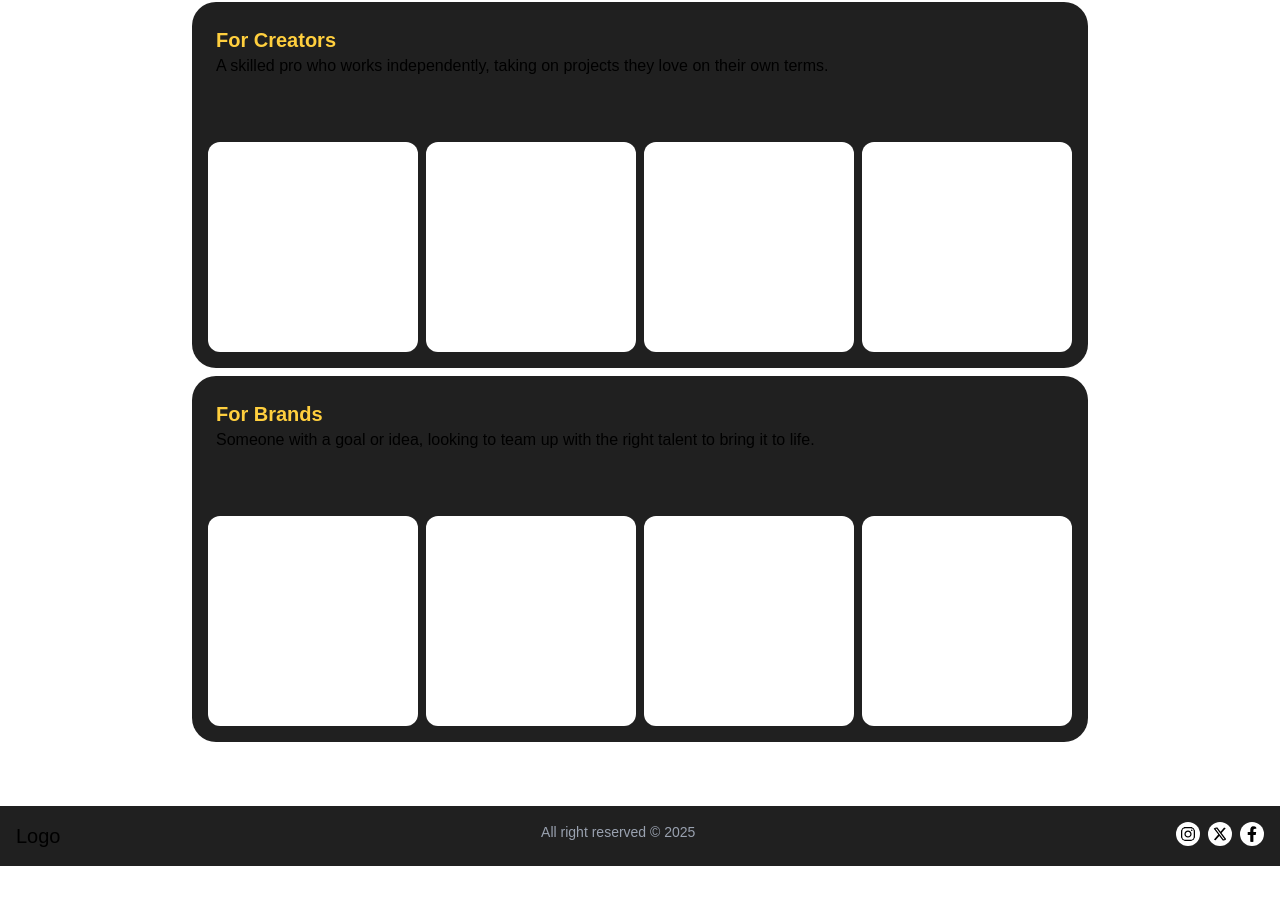
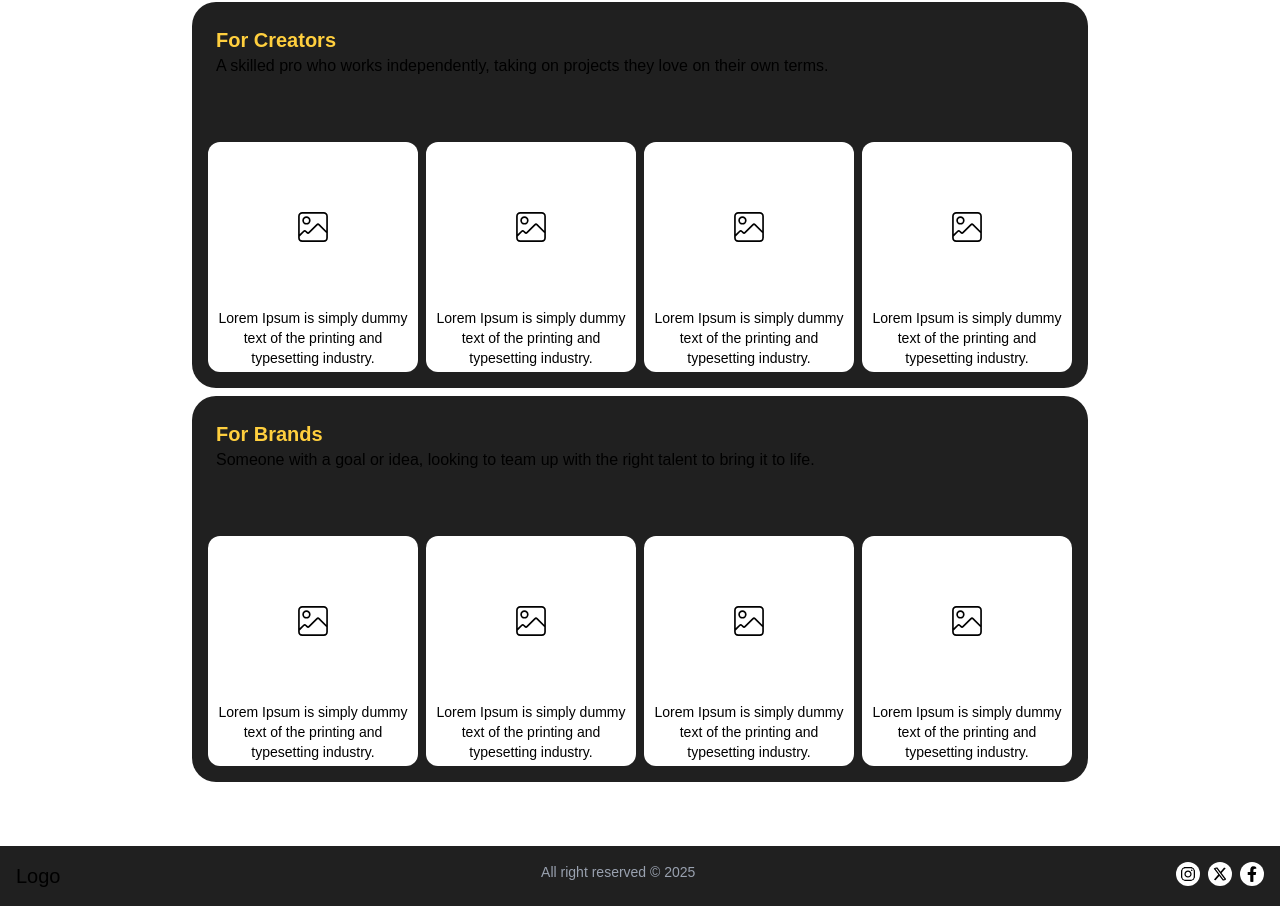
Before and after one commit to shabinx30/Collabify, a React (Vite) app in the folder frontend/: page / in a window 1280 px wide. Shown: the part 1237-2143 px from the top of the page. Before the commit the page ends 2103 px from the top, so only its background shows below. Built offline with nearby package versions, Linux system fonts and the light colour scheme.

Commit message:
style(benefits): added fallback image

```diff
--- a/frontend/src/components/home/Benefits.tsx
+++ b/frontend/src/components/home/Benefits.tsx
@@ -1,3 +1,5 @@
+import { CiImageOn } from "react-icons/ci";
+
 const Benefits = () => {
     return (
         <section className="flex flex-col gap-2">
@@ -13,10 +15,42 @@ const Benefits = () => {
                     </p>
                 </div>
                 <div className="grid grid-cols-4 gap-2">
-                    <div className="aspect-square bg-white rounded-xl"></div>
-                    <div className="aspect-square bg-white rounded-xl"></div>
-                    <div className="aspect-square bg-white rounded-xl"></div>
-                    <div className="aspect-square bg-white rounded-xl"></div>
+                    <div className="aspect-square bg-white text-black rounded-xl p-1">
+                        <div className="flex justify-center items-center h-[80%]">
+                            <CiImageOn size={40} />
+                        </div>
+                        <p className="text-sm text-center">
+                            Lorem Ipsum is simply dummy text of the printing and
+                            typesetting industry.
+                        </p>
+                    </div>
+                    <div className="aspect-square bg-white text-black rounded-xl p-1">
+                        <div className="flex justify-center items-center h-[80%]">
+                            <CiImageOn size={40} />
+                        </div>
+                        <p className="text-sm text-center">
+                            Lorem Ipsum is simply dummy text of the printing and
+                            typesetting industry.
+                        </p>
+                    </div>
+                    <div className="aspect-square bg-white text-black rounded-xl p-1">
+                        <div className="flex justify-center items-center h-[80%]">
+                            <CiImageOn size={40} />
+                        </div>
+                        <p className="text-sm text-center">
+                            Lorem Ipsum is simply dummy text of the printing and
+                            typesetting industry.
+                        </p>
+                    </div>
+                    <div className="aspect-square bg-white text-black rounded-xl p-1">
+                        <div className="flex justify-center items-center h-[80%]">
+                            <CiImageOn size={40} />
+                        </div>
+                        <p className="text-sm text-center">
+                            Lorem Ipsum is simply dummy text of the printing and
+                            typesetting industry.
+                        </p>
+                    </div>
                 </div>
             </section>
             <section className="bg-[#202020] flex flex-col gap-[4em] p-4 rounded-3xl">
@@ -30,10 +64,42 @@ const Benefits = () => {
                     </p>
                 </div>
                 <div className="grid grid-cols-4 gap-2">
-                    <div className="aspect-square bg-white rounded-xl"></div>
-                    <div className="aspect-square bg-white rounded-xl"></div>
-                    <div className="aspect-square bg-white rounded-xl"></div>
-                    <div className="aspect-square bg-white rounded-xl"></div>
+                    <div className="aspect-square bg-white text-black rounded-xl p-1">
+                        <div className="flex justify-center items-center h-[80%]">
+                            <CiImageOn size={40} />
+                        </div>
+                        <p className="text-sm text-center">
+                            Lorem Ipsum is simply dummy text of the printing and
+                            typesetting industry.
+                        </p>
+                    </div>
+                    <div className="aspect-square bg-white text-black rounded-xl p-1">
+                        <div className="flex justify-center items-center h-[80%]">
+                            <CiImageOn size={40} />
+                        </div>
+                        <p className="text-sm text-center">
+                            Lorem Ipsum is simply dummy text of the printing and
+                            typesetting industry.
+                        </p>
+                    </div>
+                    <div className="aspect-square bg-white text-black rounded-xl p-1">
+                        <div className="flex justify-center items-center h-[80%]">
+                            <CiImageOn size={40} />
+                        </div>
+                        <p className="text-sm text-center">
+                            Lorem Ipsum is simply dummy text of the printing and
+                            typesetting industry.
+                        </p>
+                    </div>
+                    <div className="aspect-square bg-white text-black rounded-xl p-1">
+                        <div className="flex justify-center items-center h-[80%]">
+                            <CiImageOn size={40} />
+                        </div>
+                        <p className="text-sm text-center">
+                            Lorem Ipsum is simply dummy text of the printing and
+                            typesetting industry.
+                        </p>
+                    </div>
                 </div>
             </section>
         </section>
```
